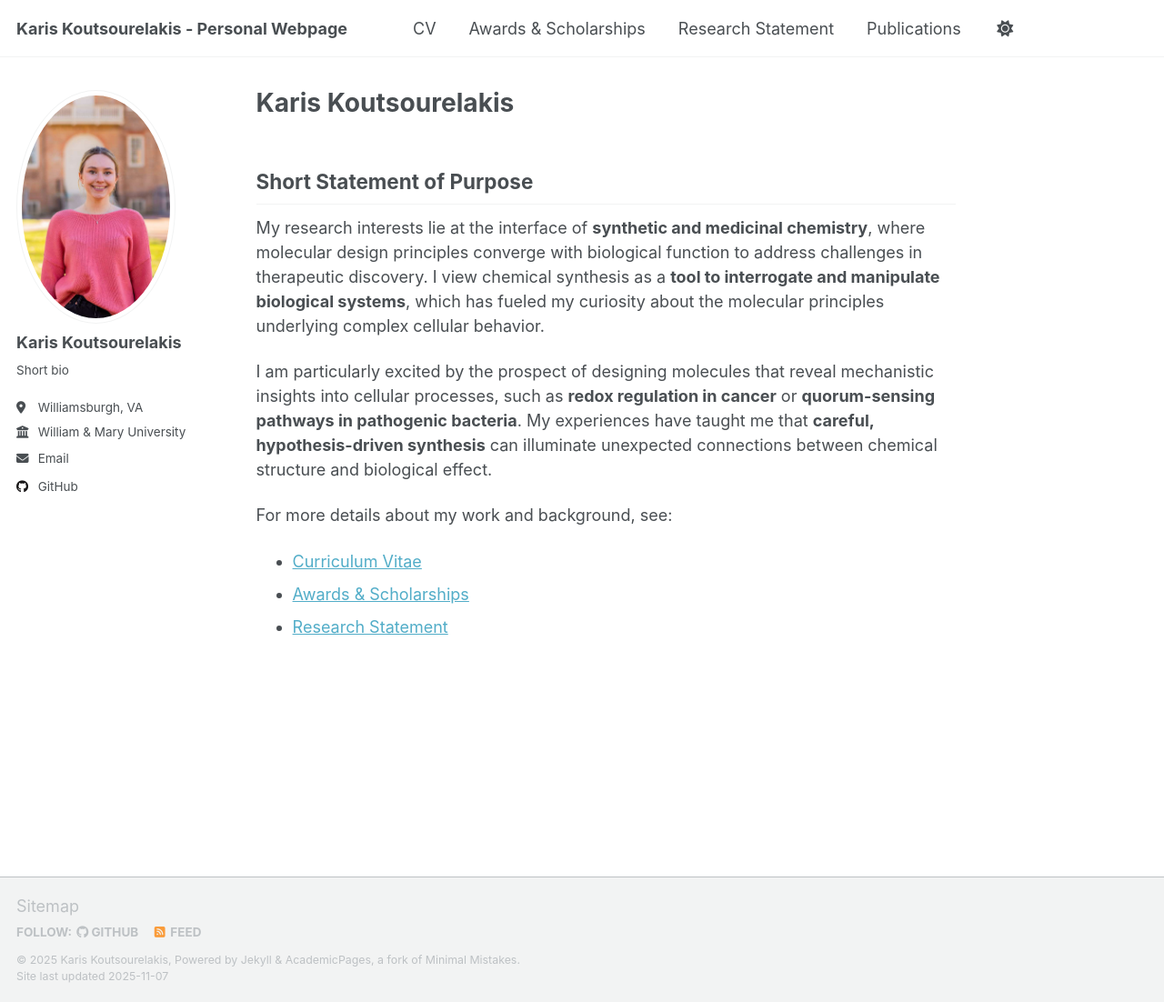
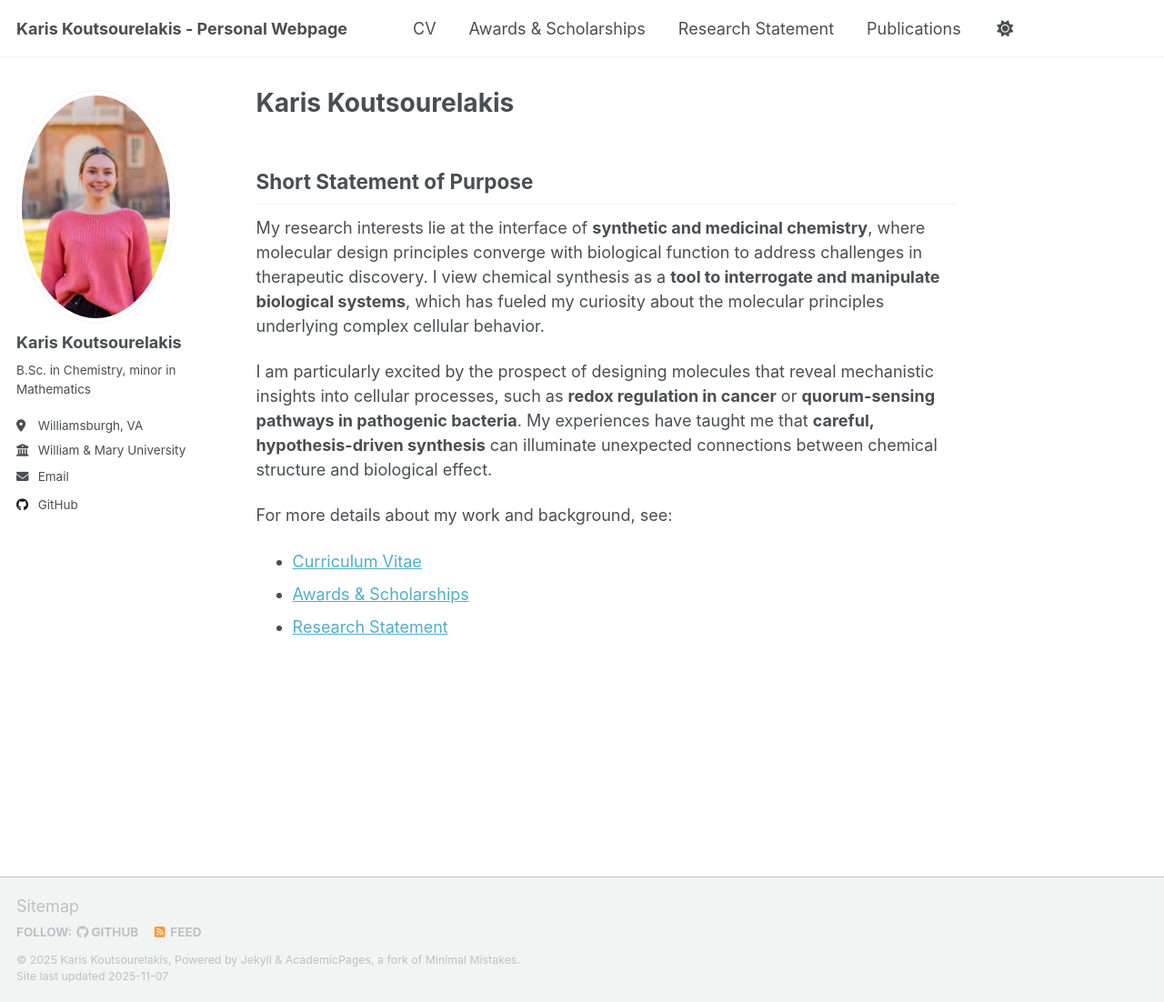
Before and after one commit to kkoutsourelakis/kkoutsourelakis.github.io, a Jekyll site: the page built from _pages/about.md, in a window 1280 px wide and 1102 px high. Shown: the whole window at 91% size. Built offline with Jekyll 4.4.1, drawn with Linux system fonts in a browser that asks for light colours; a script that is not in the unit is left out.

Commit message:
Update _config.yml

```diff
--- a/_config.yml
+++ b/_config.yml
@@ -26,7 +26,7 @@ author:
   avatar           : "kkoutsourelakis_website.jpeg"
   name             : "Karis Koutsourelakis"
   pronouns         : # example: "she/her"
-  bio              : "Short bio"
+  bio              : "B.Sc. in Chemistry, minor in Mathematics"
   location         : "Williamsburgh, VA"
   employer         : "William & Mary University"
   uri              : # URL
```
